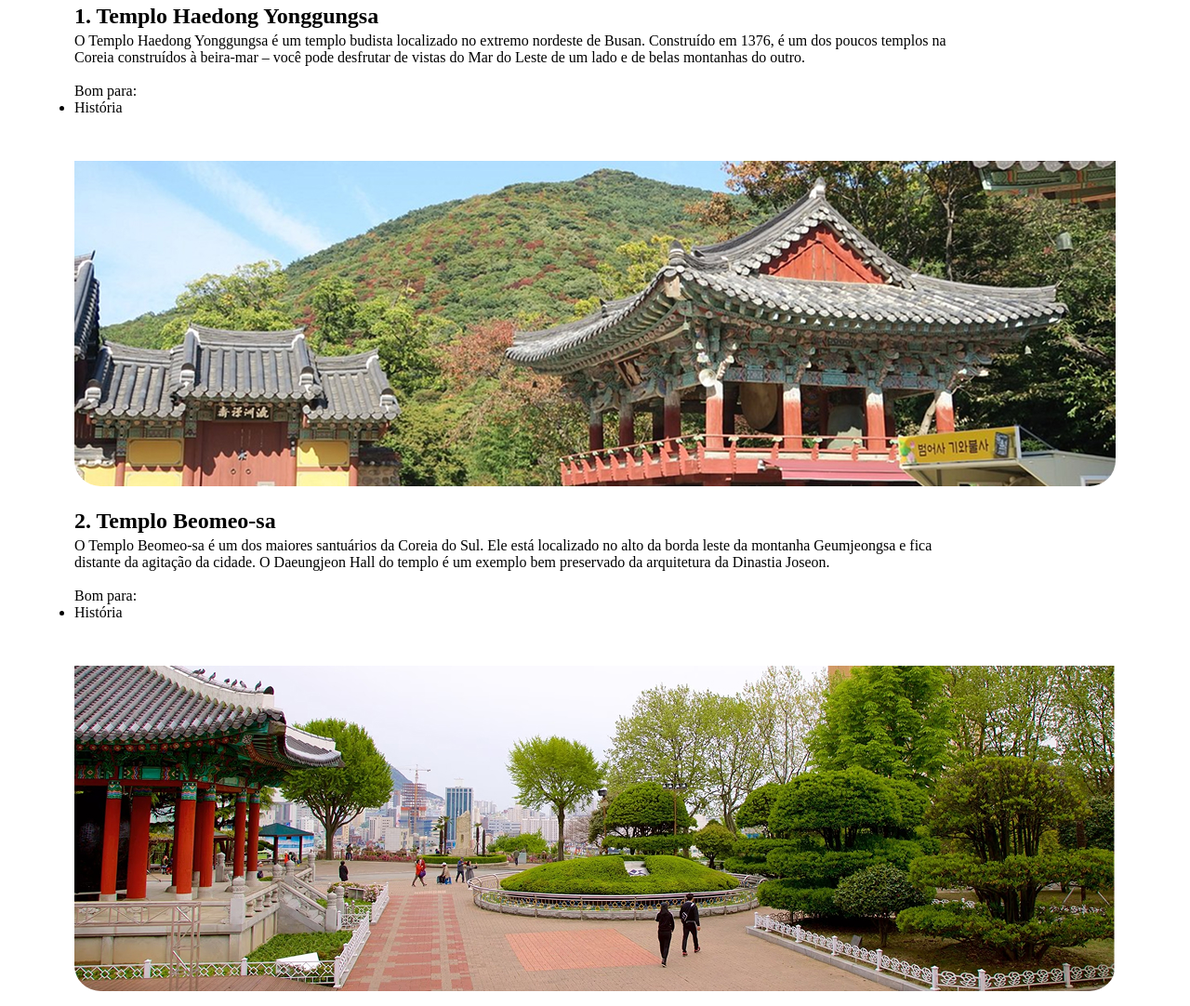
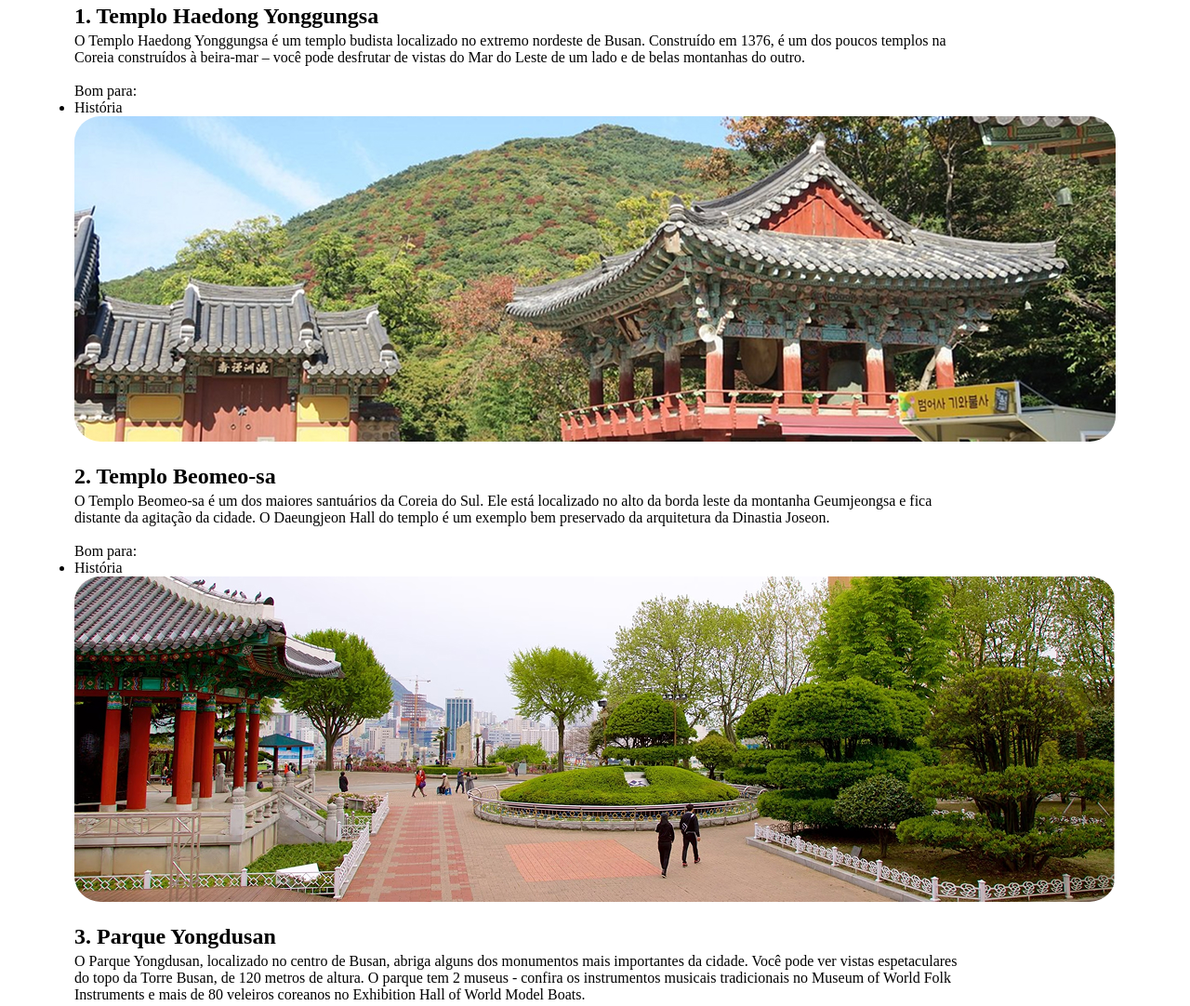
Before and after one commit to gusfornari/Travel-Places, a plain HTML site: page index.html in a window 1280 px wide. Shown: the part 1580-2662 px from the top of the page at 93% size. Drawn offline with Linux system fonts and the light colour scheme.

Commit message:
more addons css  and modifications structure html

```diff
--- a/index.html
+++ b/index.html
@@ -32,14 +32,16 @@
         <ul><li>História</li></ul>
 
 
-        <img id="px48" src="./assets/list 2.jpg" alt="">
-        <h2>2. Templo Beomeo-sa</h2>
-        <p>O Templo Beomeo-sa é um dos maiores santuários da Coreia do Sul. Ele está localizado no alto da borda leste da montanha Geumjeongsa e fica distante da agitação da cidade. O Daeungjeon Hall do templo é um exemplo bem preservado da arquitetura da Dinastia Joseon.</p>
-        <br>
-        <p>Bom para:</p>
-        <ul><li>História</li></ul>
+        <div id="cardtravel">
+          <img src="./assets/list 2.jpg" alt="">
+          <h2>2. Templo Beomeo-sa</h2>
+          <p>O Templo Beomeo-sa é um dos maiores santuários da Coreia do Sul. Ele está localizado no alto da borda leste da montanha Geumjeongsa e fica distante da agitação da cidade. O Daeungjeon Hall do templo é um exemplo bem preservado da arquitetura da Dinastia Joseon.</p>
+          <br>
+          <p>Bom para:</p>
+          <ul><li>História</li></ul>
+      </div>
 
-        <img id="px48" src="./assets/list 3.jpg" alt="">
+        <img src="./assets/list 3.jpg" alt="">
         <h2>3. Parque Yongdusan</h2>
         <p>O Parque Yongdusan, localizado no centro de Busan, abriga alguns dos monumentos mais importantes da cidade. Você pode ver vistas espetaculares do topo da Torre Busan, de 120 metros de altura. O parque tem 2 museus - confira os instrumentos musicais tradicionais no Museum of World Folk Instruments e mais de 80 veleiros coreanos no Exhibition Hall of World Model Boats.</p>
         <br>
--- a/style.css
+++ b/style.css
@@ -44,9 +44,6 @@ header h1{
   margin: 20px 0 4px 0;
 }
 
- #px48{
-  padding-top: 48px;
-}
 
 .divider {
   width: 100%;
```
